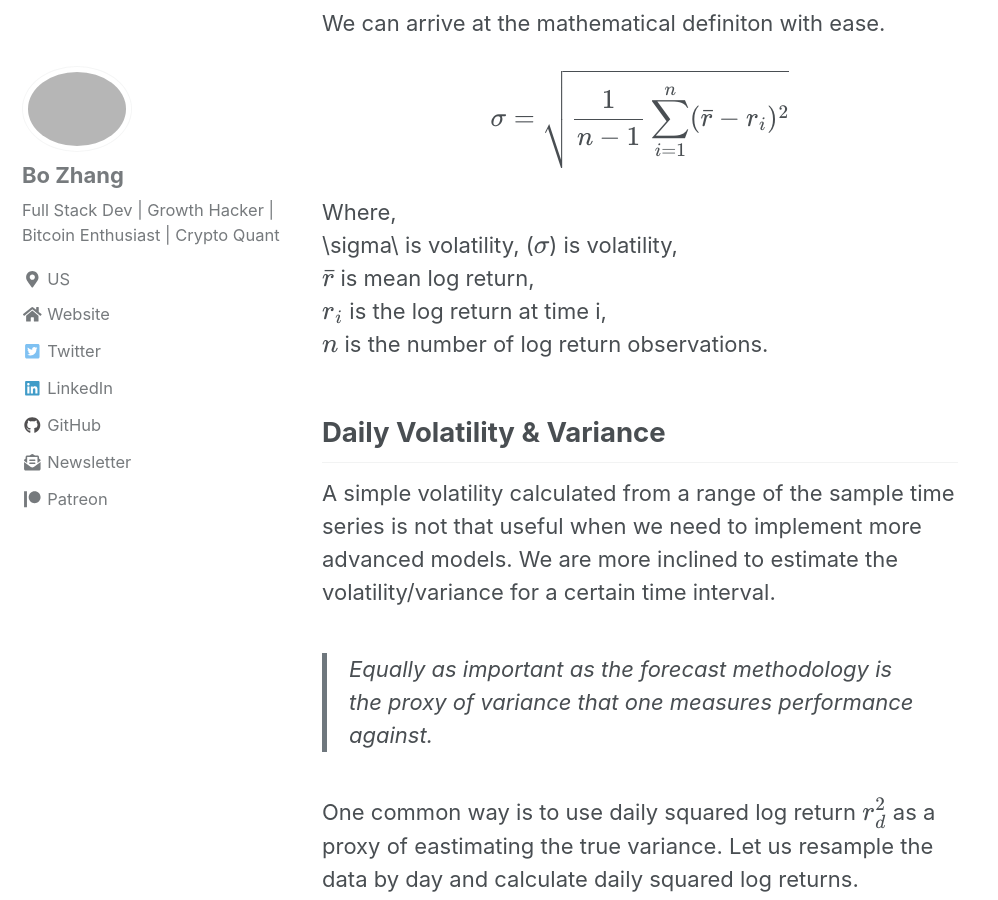
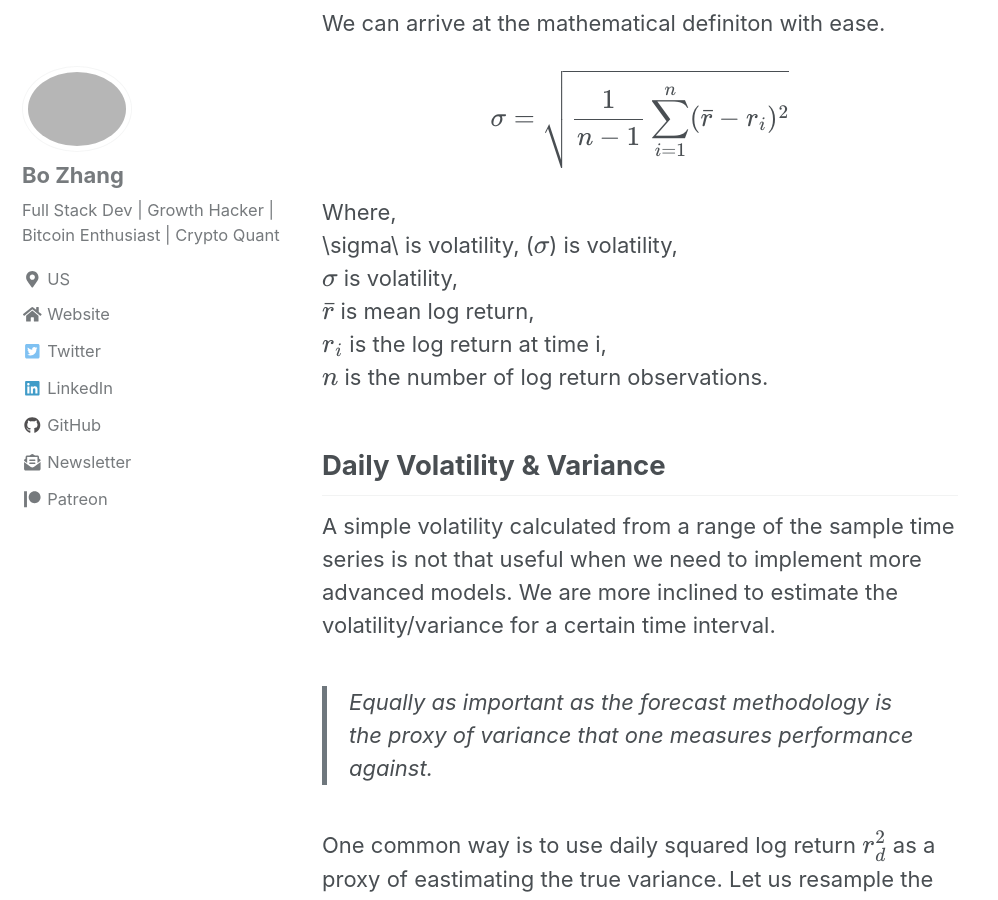
Before and after one commit to 0xboz/blog, a Jekyll site: the page built from _posts/2019-07-15-understand-and-model-cryptocurrencies-volatility-using-garch-variants.md, in a window 1280 px wide and 900 px high, scrolled down 4083 px. Shown: the whole window, without its empty margins (0-998 px from the left). Built offline with Jekyll 4.4.1, drawn with Linux system fonts in a browser that asks for light colours; cached includes are drawn as plain includes; nearby versions of some CDN libraries; formulas are drawn with MathJax 3; comment, search, counter and statistics services are not loaded.

Commit message:
Tried inline mathjax

```diff
--- a/_posts/2019-07-15-understand-and-model-cryptocurrencies-volatility-using-garch-variants.md
+++ b/_posts/2019-07-15-understand-and-model-cryptocurrencies-volatility-using-garch-variants.md
@@ -105,6 +105,7 @@ $$ \begin{equation*}
 Where,
 \\sigma\ is volatility,
 \($\sigma$\) is volatility,
+$$\sigma$$ is volatility,
 $\bar{r}$ is mean log return,
 $r_i$ is the log return at time i,
 $n$ is the number of log return observations.
```
